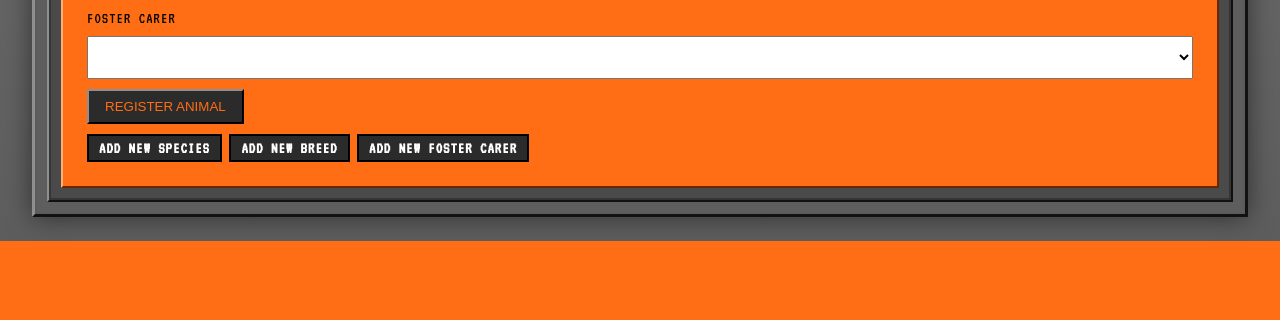
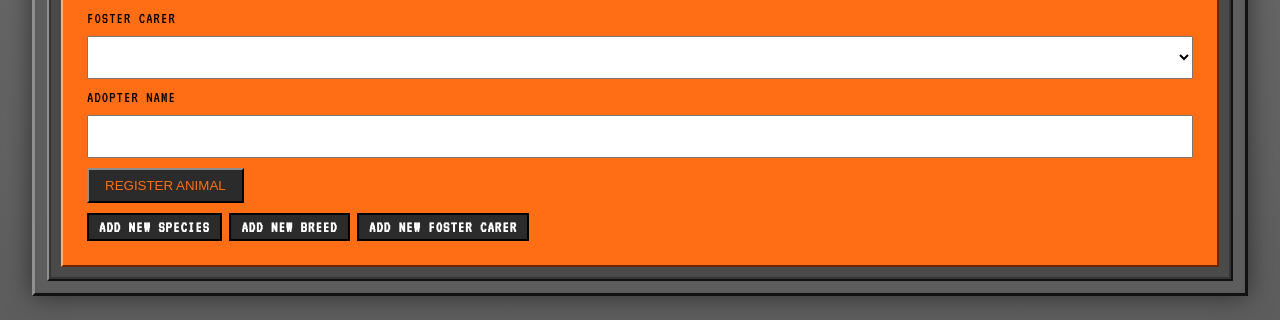
Before and after one commit to C0lecodes/animal_rescue_project, a Flask app: page /add_animal in a window 1280 px wide. Shown: the part 582-902 px from the top of the page. Before the commit the page ends 823 px from the top, so only its background shows below. Run offline with Flask 3, Linux system fonts and the light colour scheme; data that the repository does not hold is empty.

Commit message:
Last min changes to the SQL side.

```diff
--- a/main.py
+++ b/main.py
@@ -82,9 +82,26 @@
                     """
             cursor.execute(query,(id,))
             treatments = cursor.fetchall()
+            query = """
+                SELECT adoptionStatus_idadoptionInfo
+                FROM animal
+                WHERE idanimal = %s
+                    """
+            cursor.execute(query, (id,))
+            adoption_id = cursor.fetchone()
+            print(adoption_id)
+
+            query = """
+                SELECT adoptionInfoAdopterName
+                FROM adoptionInfo
+                WHERE idadoptionInfo = %s
+                    """
+            cursor.execute(query, (adoption_id['adoptionStatus_idadoptionInfo'],))
+            adopter_name = cursor.fetchone()
+
             cursor.close()
             conn.close()
-            return render_template('animal.html', animal=animal, treatments=treatments)
+            return render_template('animal.html', animal=animal, treatments=treatments, adopter_name=adopter_name)
 
     except Exception as e:
             conn.rollback()
@@ -126,15 +143,19 @@
         breed = request.form['breed']
         adoption_status = request.form['adoption_status']
         foster_carer = request.form['foster_carer']
+        adopter_name = request.form['adopter_name']
+
+        if not adopter_name:
+            adopter_name = None
 
         try:
             conn = get_db_connection()
             cursor = conn.cursor()
             query = """
-                INSERT INTO adoptionInfo (adoptionStatus_idadoptionStatus)
-                VALUE (%s);
+                INSERT INTO adoptionInfo (adoptionStatus_idadoptionStatus, adoptionInfoAdopterName)
+                VALUE (%s, %s);
                     """
-            cursor.execute(query, (adoption_status,))
+            cursor.execute(query, (adoption_status, adopter_name,))
 
             adoption_info_id = cursor.lastrowid
 
@@ -291,6 +312,10 @@
         breed = request.form['breed']
         adoption_status = request.form['adoption_status']
         foster_carer = request.form['foster_carer']
+        adopter_name = request.form['adopter_name']
+
+        if not adopter_name:
+            adopter_name = None
 
         try:
             conn = get_db_connection()
@@ -319,10 +344,11 @@
 
             query = """
             UPDATE adoptionInfo
-            SET adoptionStatus_idadoptionStatus = %s
-            WHERE idadoptionInfo = %s
+            SET adoptionStatus_idadoptionStatus = %s,
+            adoptionInfoAdopterName = %s
+            WHERE idadoptionInfo = %s;
             """
-            cursor.execute(query, (adoption_status, adoption_info_id,))
+            cursor.execute(query, (adoption_status, adopter_name, adoption_info_id,))
             conn.commit()
             cursor.close()
             conn.close()
--- a/static/style.css
+++ b/static/style.css
@@ -19,7 +19,7 @@
 }
 
 /* -------------------------
-   GLOBAL RESET
+   GLOBALS
 ------------------------- */
 
 * {
--- a/templates/add_animal.html
+++ b/templates/add_animal.html
@@ -51,6 +51,11 @@
         </select>
     </div>
 
+        <div class="form-row">
+        <label>ADOPTER NAME</label>
+        <input type="text" name="adopter_name" maxlength="25" required>
+    </div>
+
     <button type="submit" class="button">
         REGISTER ANIMAL
     </button>
--- a/templates/animal.html
+++ b/templates/animal.html
@@ -12,6 +12,7 @@
         <th>Rescue Date</th>
         <th>Foster Carer</th>
         <th>Adoption Status</th>
+        <th>Adopter</th>
         <th>Actions</th>
     </tr>
     <tr>
@@ -21,6 +22,7 @@
         <td>{{ animal.animalRescueDate }}</td>
         <td>{{ animal.fosterCarerFirstName + " " +animal.fosterCarerLastName }}</td>
         <td>{{ animal.adoptionStatus }}</td>
+        <td>{{ adopter_name.adoptionInfoAdopterName }}</td>
         <td><form action="{{ url_for('delete_animal', id=animal.idanimal) }}" method="POST" style="display:inline;">
         <button type="submit" class="delete-btn">
             <img src="{{ url_for('static', filename='images/delete_icon.png') }}"
--- a/templates/edit_animal.html
+++ b/templates/edit_animal.html
@@ -59,6 +59,11 @@
         </select>
     </div>
 
+    <div class="form-row">
+        <label>ADOPTER NAME</label>
+        <input type="text" name="adopter_name" maxlength="25" value="{{current_attributes.adoptionInfoAdopterName}}" required>
+    </div>
+
     <button type="submit" class="button">
         UPDATE ANIMAL
     </button>
```
